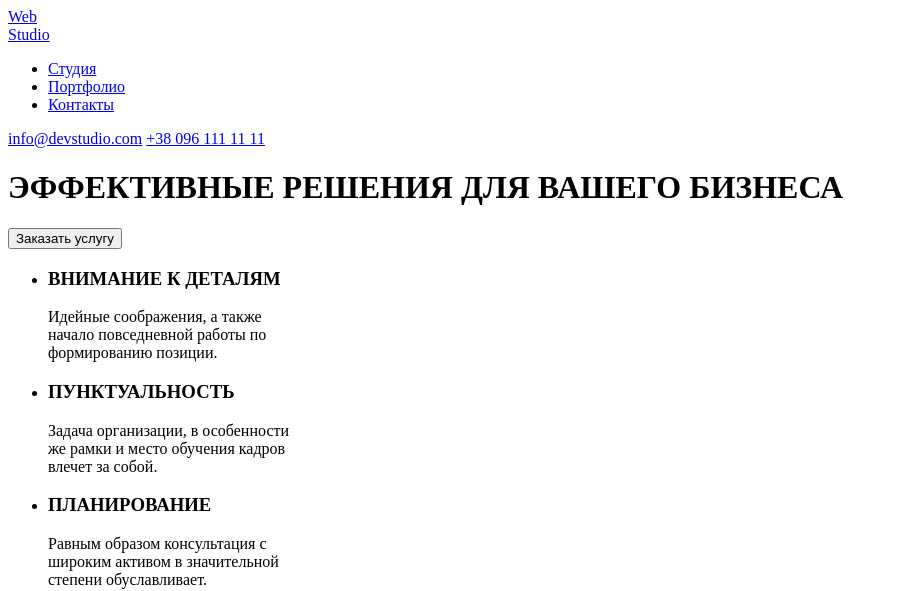
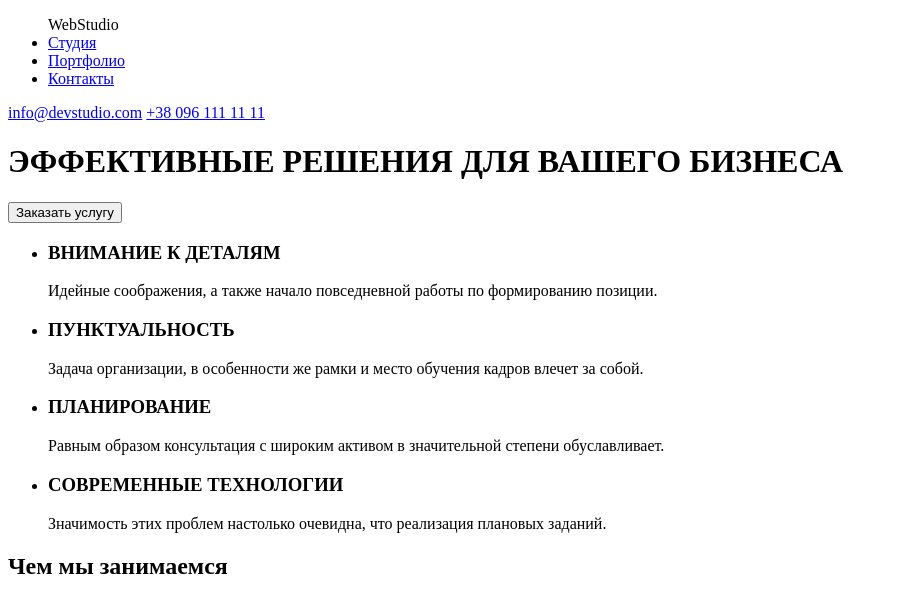
Before and after one commit to MBersPro/goit-markup-hw-01, a plain HTML site: page index.html in a window 1280 px wide. Shown: the top 591 px of the page, without its empty margins (0-898 px from the left). Drawn offline with Linux system fonts and the light colour scheme.

Commit message:
Update index.html

```diff
--- a/index.html
+++ b/index.html
@@ -12,12 +12,12 @@
 <body>
     <header>
         <a href="#">
-            <div class="Web">Web</div>
-            <div class="Studio">Studio</div>
+
         </a>
 
         <nav>
             <ul>
+                <span class="Web">Web</span><span class="Studio">Studio</span>
                 <li><a href="#">Студия</a></li>
                 <li><a href="#">Портфолио</a></li>
                 <li><a href="#">Контакты</a></li>
@@ -30,37 +30,37 @@
 
     <main>
         <h1>ЭФФЕКТИВНЫЕ РЕШЕНИЯ ДЛЯ ВАШЕГО БИЗНЕСА</h1>
-        <button>Заказать услугу</button>
+        <button type="button">Заказать услугу</button>
         <ul>
             <li>
                 <h3>ВНИМАНИЕ К ДЕТАЛЯМ</h3>
                 <p>
-                Идейные соображения, а также<br>
-                начало повседневной работы по<br>
+                Идейные соображения, а также
+                начало повседневной работы по
                 формированию позиции.
                 </p>
             </li>
             <li>
                 <h3>ПУНКТУАЛЬНОСТЬ</h3>
                 <p>
-                Задача организации, в особенности<br>
-                же рамки и место обучения кадров<br>
+                Задача организации, в особенности
+                же рамки и место обучения кадров
                 влечет за собой.
                 </p>
             </li>
             <li>
                 <h3>ПЛАНИРОВАНИЕ</h3>
                 <p>
-                Равным образом консультация с<br>
-                широким активом в значительной<br>
+                Равным образом консультация с
+                широким активом в значительной
                 степени обуславливает.
                 </p>
             </li>
             <li>
                 <h3>СОВРЕМЕННЫЕ ТЕХНОЛОГИИ</h3>
                 <p>
-                Значимость этих проблем настолько<br>
-                очевидна, что реализация плановых<br>
+                Значимость этих проблем настолько
+                очевидна, что реализация плановых
                 заданий.
                 </p>
             </li>
@@ -119,8 +119,8 @@
 
     <footer>
         <a href="#">
-            <div class="Web">Web</div>
-            <div class="Studio">Studio</div>
+            <span class="Web">Web</span>
+            <span class="Studio">Studio</span>
         </a>
 
         <address>
```
